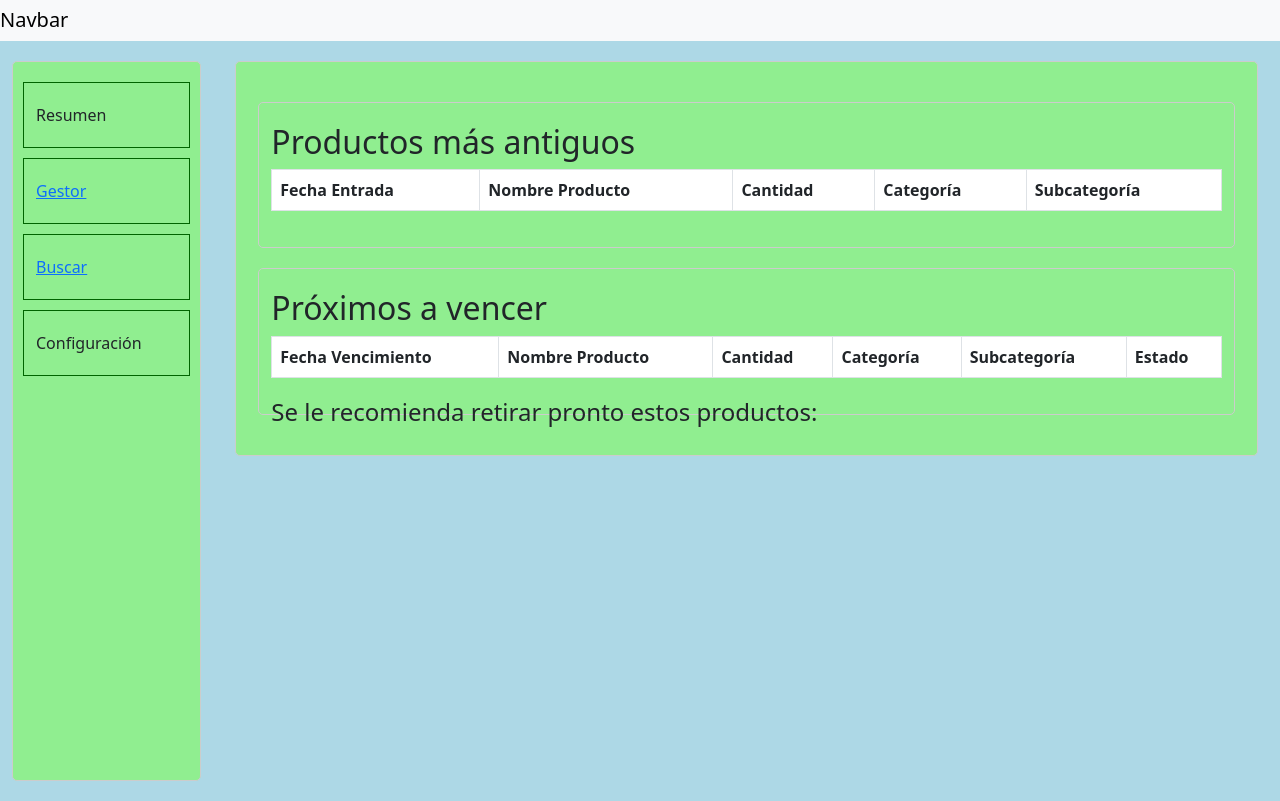
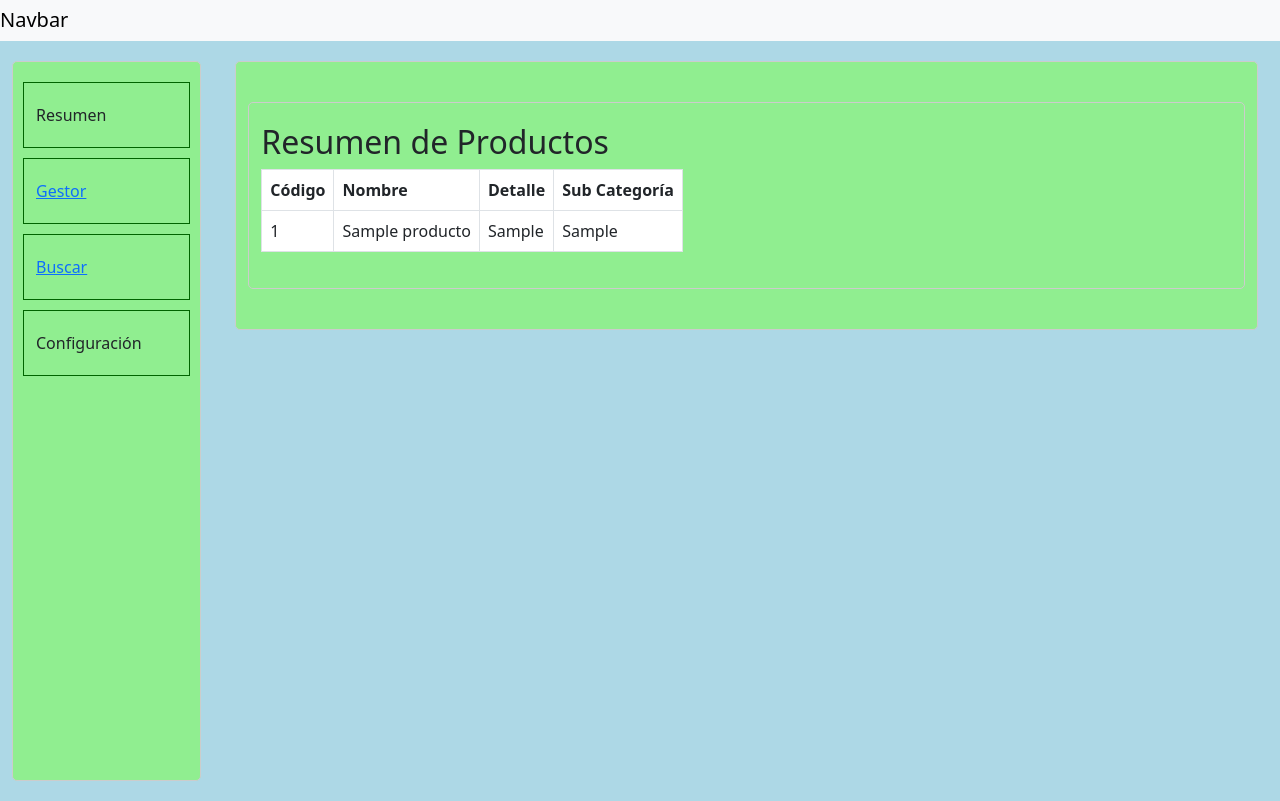
Before and after one commit to GestioStock/GestioStock, a Django app: page /resumen/ in a window 1280 px wide. Run offline with Django 4.2, Linux system fonts and the light colour scheme; tables that the repository leaves empty hold one stand-in row (values such as "Sample post"); data that the repository does not hold is empty.

Commit message:
Registro tabla resumen

```diff
--- a/GestioStock/urls.py
+++ b/GestioStock/urls.py
@@ -55,6 +55,6 @@ urlpatterns = [
     path('accounts/', include('django.contrib.auth.urls')),
     path('', views.registro, name='registro'),
 
-    path('resumen/', TemplateView.as_view(template_name='templatesop/resumen.html'), name='resumen'),
+    path('resumen/', views.resumen, name='resumen'),
 
 ]
--- a/ges/views.py
+++ b/ges/views.py
@@ -149,75 +149,7 @@ def buscarP(request):
     return render(request, 'templatesop/buscar.html')
 
 
-class TablaCombinadaAPIView(APIView):
-    def get(self, request, format=None):
-        productos = Producto.objects.filter(activo=True)
-        productos_serializer = ProductoSerializer(productos, many=True)
-
-        productos_fecha = ProductosdeFecha.objects.all()
-        productos_fecha_serializer = ProductosdeFechaSerializer(productos_fecha, many=True)
-
-        productos_pila = ProductosdePila.objects.all()
-        productos_pila_serializer = ProductosdePilaSerializer(productos_pila, many=True)
-
-        entradas_producto = EntradaProducto.objects.all()
-        entradas_producto_serializer = EntradaProductoSerializer(entradas_producto, many=True)
-
-        combined_data_pila = []
-        combined_data_fecha = []
-
-        for producto in productos_serializer.data:
-            entrada_producto_relacionada = next((ep for ep in entradas_producto_serializer.data if ep['idEntrada'] == producto['idProduc']), None)
-
-            if producto['product_pila']:
-                try:
-                    pila = ProductosdePila.objects.get(idPila=int(producto['product_pila']))
-
-                    combined_item = {
-                        'idProduc': producto['idProduc'],
-                        'fechaEntrada': entrada_producto_relacionada['fechaEntrada'] if entrada_producto_relacionada else None,
-                        'nombreProducto': producto['nombreProduc'],
-                        'cantidad': producto['cantidadProducto'],
-                        'cate': producto['cate'],
-                        'subcate': producto['subcate'],
-                        'peso': pila.PesoPila,
-                        'controlPila': pila.ControlPila,
-                        'detalle': producto['Detalle'],
-                        'activo': producto['activo'],
-                    }
-
-                    combined_data_pila.append(combined_item)
-
-                except ProductosdePila.DoesNotExist:
-                    pass
-
-            if producto['product_fecha']:
-                try:
-                    producto_fecha_relacionado = next(
-                        (pf for pf in productos_fecha_serializer.data if pf['idProducFecha'] == producto['product_fecha']), None)
-
-                    fecha = ProductosdeFecha.objects.get(idProducFecha=int(producto['product_fecha']))
-
-                    combined_item = {
-                        'idProduc': producto['idProduc'],
-                        'fechaEntrada': entrada_producto_relacionada['fechaEntrada'] if entrada_producto_relacionada else None,
-                        'nombreProducto': producto['nombreProduc'],
-                        'cantidad': producto['cantidadProducto'],
-                        'cate': producto['cate'],
-                        'subcate': producto['subcate'],
-                        'detalle': producto['Detalle'],
-                        'activo': producto['activo'],
-                        'fechaElavoracionP': fecha.fechaElavoracionP,
-                        'fechaVencimientoP': fecha.fechaVencimientoP,
-                    }
-
-                    combined_data_fecha.append(combined_item)
-
-                except ProductosdeFecha.DoesNotExist:
-                    pass
-
-        return Response({'pila': combined_data_pila, 'fecha': combined_data_fecha})
-
+#
 
 
 
@@ -341,3 +273,8 @@ def registro(request):
     return render(request, 'registration/registro.html', data)
 
 # views del resumen
+
+def resumen(request):
+    productos = Producto.objects.all()
+    print(productos)  # Verifica en la consola de tu servidor Django si se están recuperando productos.
+    return render(request, 'templatesop/resumen.html', {'productos': productos})
--- a/templates/templatesop/resumen.html
+++ b/templates/templatesop/resumen.html
@@ -4,69 +4,19 @@
 <head>
     <meta charset="UTF-8">
     <meta name="viewport" content="width=device-width, initial-scale=1.0">
-    <title>Document</title>
+    <title>Resumen de Productos</title>
     <link rel="stylesheet" type="text/css" href="{% static 'css/style.css' %}">
     <link href="https://cdn.jsdelivr.net/npm/bootstrap@5.3.0/dist/css/bootstrap.min.css" rel="stylesheet" integrity="sha384-9ndCyUaIbzAi2FUVXJi0CjmCapSmO7SnpJef0486qhLnuZ2cdeRhO02iuK6FUUVM" crossorigin="anonymous">
     <script src="https://cdn.jsdelivr.net/npm/bootstrap@5.3.0/dist/js/bootstrap.bundle.min.js" integrity="sha384-geWF76RCwLtnZ8qwWowPQNguL3RmwHVBC9FhGdlKrxdiJJigb/j/68SIy3Te4Bkz" crossorigin="anonymous">
     </script>
-    <script>
-        function openTab(tabName) {
-            const navLinks = document.querySelectorAll('.nav-link');
-            navLinks.forEach(link => link.classList.remove('active'));
-
-            const tabContents = document.querySelectorAll('.tabcontent');
-            tabContents.forEach(content => content.style.display = 'none');
-
-            document.getElementById(tabName).classList.add('active');
-            document.getElementById(`contenido${tabName.charAt(tabName.length - 1)}`).style.display = 'block';
+        <style>
+            /* Establece un tamaño máximo y agrega desplazamiento vertical */
+            .scrollable-table {
+                max-height: 300px;
+                overflow-y: scroll;
+                display: block;
             }
-
-        function showContent(contentId) {
-            // Ocultar todos los contenidos
-            const contents = document.querySelectorAll('.content-container > div');
-            contents.forEach(content => content.style.display = 'none');
-
-            // Mostrar el contenido seleccionado
-            document.getElementById(contentId).style.display = 'block';
-        }
-
-
-
-    </script>
-
-
-                        <!-- Agrega aquí tus enlaces a los scripts JavaScript y jQuery que estás utilizando -->
-                        <script src="https://code.jquery.com/jquery-3.6.4.min.js"></script>
-                        <!-- Agrega aquí el script que manejará la carga de datos en la tabla -->
-
-                        <script>
-                            $(document).ready(function () {
-                                // Hacer la solicitud AJAX para obtener los datos combinados desde tu API
-                                $.ajax({
-                                    type: 'GET',
-                                    url: '/api/tabla-combinada/',  // Ajusta la URL según tu configuración
-                                    success: function (data) {
-                                        // Itera sobre los datos y agrega filas a la tabla
-                                        for (var i = 0; i < data.length; i++) {
-                                            var row = '<tr>' +
-                                                '<td>' + data[i].fechaEntrada + '</td>' +
-                                                '<td>' + data[i].nombreProducto + '</td>' +
-                                                '<td>' + data[i].cantidad + '</td>' +
-                                                '<td>' + data[i].cate + '</td>' +
-                                                '<td>' + data[i].subcate + '</td>' +
-                                                '<td>' + data[i].peso + '</td>' +
-                                                '<td>' + data[i].controlPila + '</td>' +
-                                                '<td>' + data[i].detalle + '</td>' +
-                                                '</tr>';
-                                            $('#tablaDatos').append(row);
-                                        }
-                                    },
-                                    error: function (error) {
-                                        console.log('Error en la solicitud AJAX:', error);
-                                    }
-                                });
-                            });
-                        </script>
+        </style>
 
 </head>
 <body>
@@ -98,44 +48,39 @@
             </div>
             <div class="col">
                 <div class="container" id="crud">
-                    <div class="col">
                     <div class="container">
-                            <h2>Productos más antiguos</h2>
-                            <table class="table table-bordered">
+                        <h2>Resumen de Productos</h2>
+                        <!-- Aplica la clase 'scrollable-table' a la tabla -->
+                        <table class="table table-bordered scrollable-table">
                             <thead>
                                 <tr>
-                                        <th>Fecha Entrada</th>
-                                        <th>Nombre Producto</th>
-                                        <th>Cantidad</th>
-                                        <th>Categoría</th>
-                                        <th>Subcategoría</th>
+                                    <th>Código</th>
+                                    <th>Nombre</th>
+                                    <th>Detalle</th>
+                                    <th>Sub Categoría</th>
+                                    <!-- Agrega más columnas según los campos de tu modelo Producto -->
                                 </tr>
                             </thead>
-                                <tbody id="tablaDatos">
-                                    <!-- Los datos de la tabla se cargarán aquí automáticamente -->
+                            <tbody>
+                                {% for producto in productos %}
+                                    <tr>
+                                        <td>{{ producto.idProduc }}</td>
+                                        <td>{{ producto.nombreProduc }}</td>
+                                        <td>{{ producto.Detalle }}</td>
+                                        <td>{{ producto.subcate }}</td>
+                                        <!-- Agrega más celdas según los campos de tu modelo Producto -->
+                                    </tr>
+                                {% endfor %}
                             </tbody>
                         </table>
                     </div>
-                        <div class="container">
-                            <h2>Próximos a vencer</h2>
-                            <table class="table table-bordered">
-                                <thead>
-                                    <tr>
-                                        <th>Fecha Vencimiento</th>
-                                        <th>Nombre Producto</th>
-                                        <th>Cantidad</th>
-                                        <th>Categoría</th>
-                                        <th>Subcategoría</th>
-                                        <th>Estado</th>
-                                    </tr>
-                                </thead>
-                                <tbody id="tablaDatos">
-                                    <!-- Los datos de la tabla se cargarán aquí automáticamente -->
-                                </tbody>
-                            </table>
-                            <legend>Se le recomienda retirar pronto estos productos: </legend>
-                        </div>
-                    </div>
+
+                    <!-- Agrega aquí tus enlaces a los scripts JavaScript y jQuery que estás utilizando -->
+                    <script src="https://code.jquery.com/jquery-3.6.4.min.js"></script>
+                    <!-- Agrega aquí el script que manejará la carga de datos en la tabla (si es necesario) -->
+
+                    <!-- Agrega aquí cualquier otro script que necesites -->
+
                 </div>
             </div>
         </div>
```
Also changed, not shown: GestioStock/settings.py (+11 -4 lines). Lines whose indentation alone changed are shown as unchanged.
